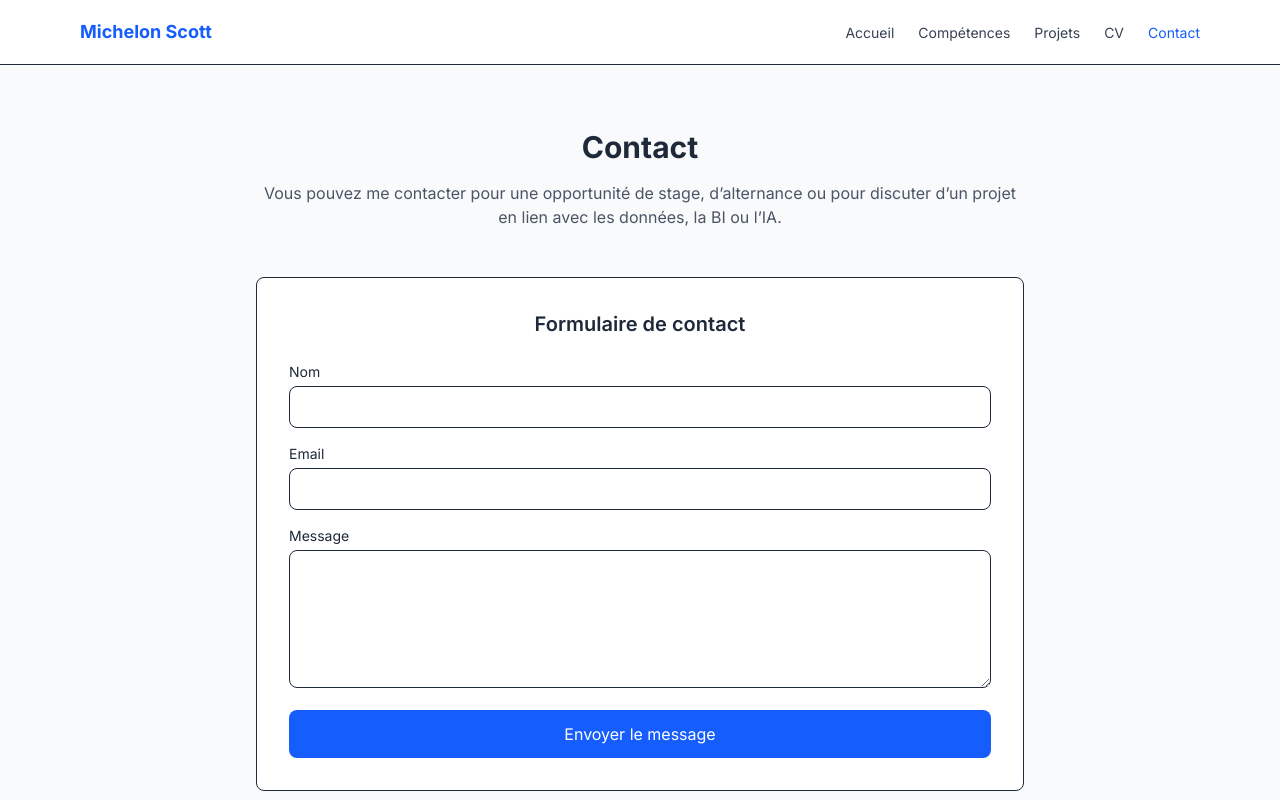
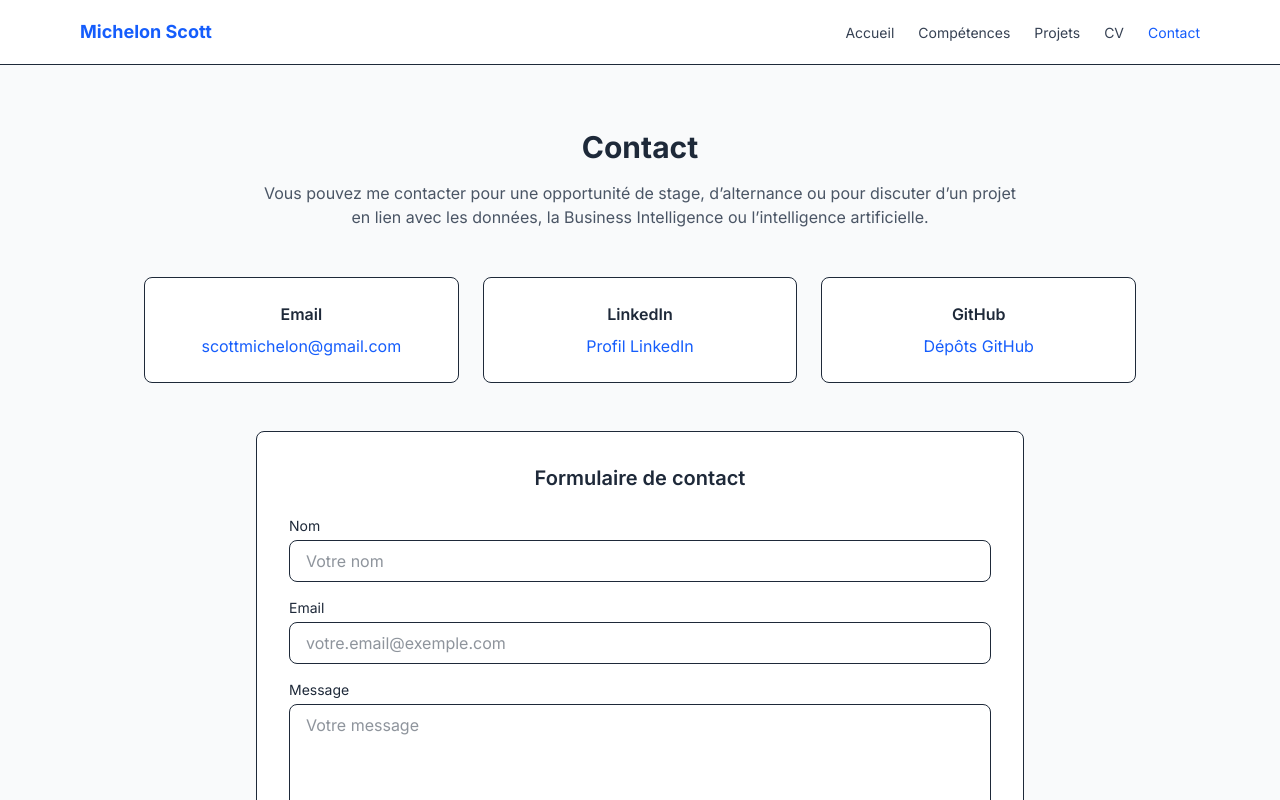
Before and after one commit to MyttocS82/portfolio, a Next.js app: page /contact in a window 1280 px wide. Shown: the top 800 px of the page. Built offline with nearby package versions, Linux system fonts and the light colour scheme.

Commit message:
fix: small fixes

```diff
--- a/app/contact/ContactForm.tsx
+++ b/app/contact/ContactForm.tsx
@@ -1,6 +1,6 @@
 'use client';
 
-import { useSearchParams } from 'next/navigation';
+import {useSearchParams} from 'next/navigation';
 
 export default function ContactForm() {
     const searchParams = useSearchParams();
@@ -23,19 +23,31 @@ export default function ContactForm() {
                 method="POST"
                 className="space-y-4"
             >
+                {/* Champs cachés */}
+                <input
+                    type="hidden"
+                    name="_subject"
+                    value="[Portfolio] Nouveau message de contact"
+                />
+                <input
+                    type="hidden"
+                    name="_source"
+                    value="Portfolio Scott MICHELON"
+                />
                 <input
                     type="hidden"
                     name="_redirect"
                     value="https://portfolio-michelon-scott.vercel.app/contact?sent=true"
                 />
 
-                <input type="text" name="_gotcha" className="hidden" />
+                <input type="text" name="_gotcha" className="hidden"/>
 
                 <div>
                     <label className="block text-sm font-medium mb-1">Nom</label>
                     <input
                         name="name"
                         required
+                        placeholder="Votre nom"
                         className="w-full border rounded-lg px-4 py-2 focus:ring-2 focus:ring-blue-500"
                     />
                 </div>
@@ -46,6 +58,7 @@ export default function ContactForm() {
                         type="email"
                         name="email"
                         required
+                        placeholder="votre.email@exemple.com"
                         className="w-full border rounded-lg px-4 py-2 focus:ring-2 focus:ring-blue-500"
                     />
                 </div>
@@ -56,6 +69,7 @@ export default function ContactForm() {
                         name="message"
                         rows={5}
                         required
+                        placeholder="Votre message"
                         className="w-full border rounded-lg px-4 py-2 focus:ring-2 focus:ring-blue-500"
                     />
                 </div>
@@ -67,6 +81,12 @@ export default function ContactForm() {
                     Envoyer le message
                 </button>
             </form>
+
+            <p className="text-sm text-gray-500 text-center">
+                Les messages envoyés via ce formulaire sont transmis directement par email.<br/>
+                Je tâcherai à vous répondre dans les plus brefs délais !
+            </p>
+
         </section>
     );
 }
--- a/app/contact/page.tsx
+++ b/app/contact/page.tsx
@@ -1,4 +1,4 @@
-import type { Metadata } from 'next';
+import type {Metadata} from 'next';
 import ContactForm from './ContactForm';
 
 export const metadata: Metadata = {
@@ -13,12 +13,37 @@ export default function ContactPage() {
             <header className="text-center space-y-4">
                 <h1 className="text-3xl font-bold">Contact</h1>
                 <p className="text-gray-600 max-w-3xl mx-auto">
-                    Vous pouvez me contacter pour une opportunité de stage, d’alternance
-                    ou pour discuter d’un projet en lien avec les données, la BI ou l’IA.
+                    Vous pouvez me contacter pour une opportunité de stage, d’alternance ou pour discuter d’un projet en
+                    lien avec les données, la Business Intelligence ou l’intelligence artificielle.
                 </p>
             </header>
 
-            <ContactForm />
+            {/* Infos de contact */}
+            <section className="grid gap-6 md:grid-cols-3 text-center">
+                <div className="bg-white border rounded-lg p-6 space-y-2 transition-all duration-300 hover:shadow-xl">
+                    <h2 className="font-semibold">Email</h2>
+                    <a href="mailto:scottmichelon@gmail.com" className="text-blue-600 hover:underline">
+                        scottmichelon@gmail.com
+                    </a>
+                </div>
+                <div className="bg-white border rounded-lg p-6 space-y-2 transition-all duration-300 hover:shadow-xl">
+                    <h2 className="font-semibold">LinkedIn</h2>
+                    <a href="https://www.linkedin.com/in/michelon-scott-dev/" target="_blank" rel="noopener noreferrer"
+                       className="text-blue-600 hover:underline">
+                        Profil LinkedIn
+                    </a>
+                </div>
+                <div className="bg-white border rounded-lg p-6 space-y-2 transition-all duration-300 hover:shadow-xl">
+                    <h2 className="font-semibold">GitHub</h2>
+                    <a href="https://github.com/MyttocS82" target="_blank" rel="noopener noreferrer"
+                       className="text-blue-600 hover:underline">
+                        Dépôts GitHub
+                    </a>
+                </div>
+            </section>
+
+            <ContactForm/>
+
         </section>
     );
 }
```
